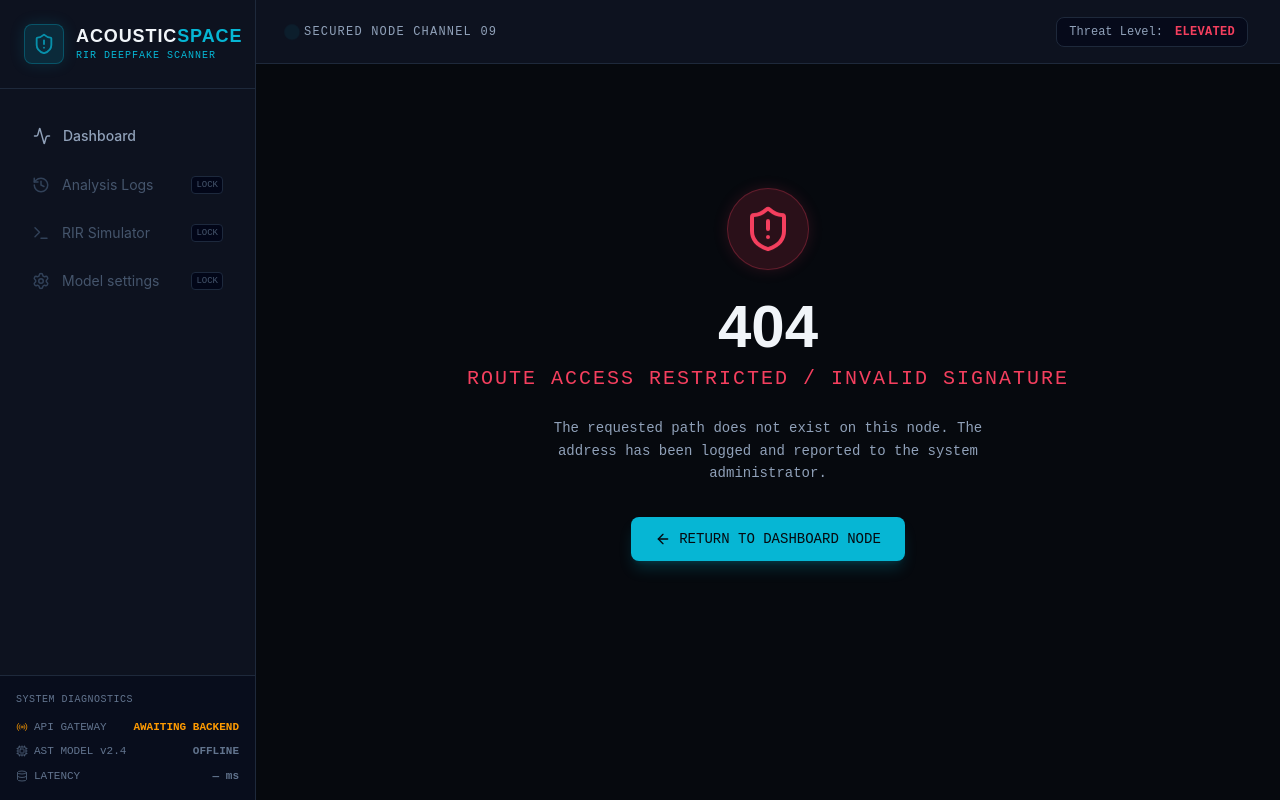
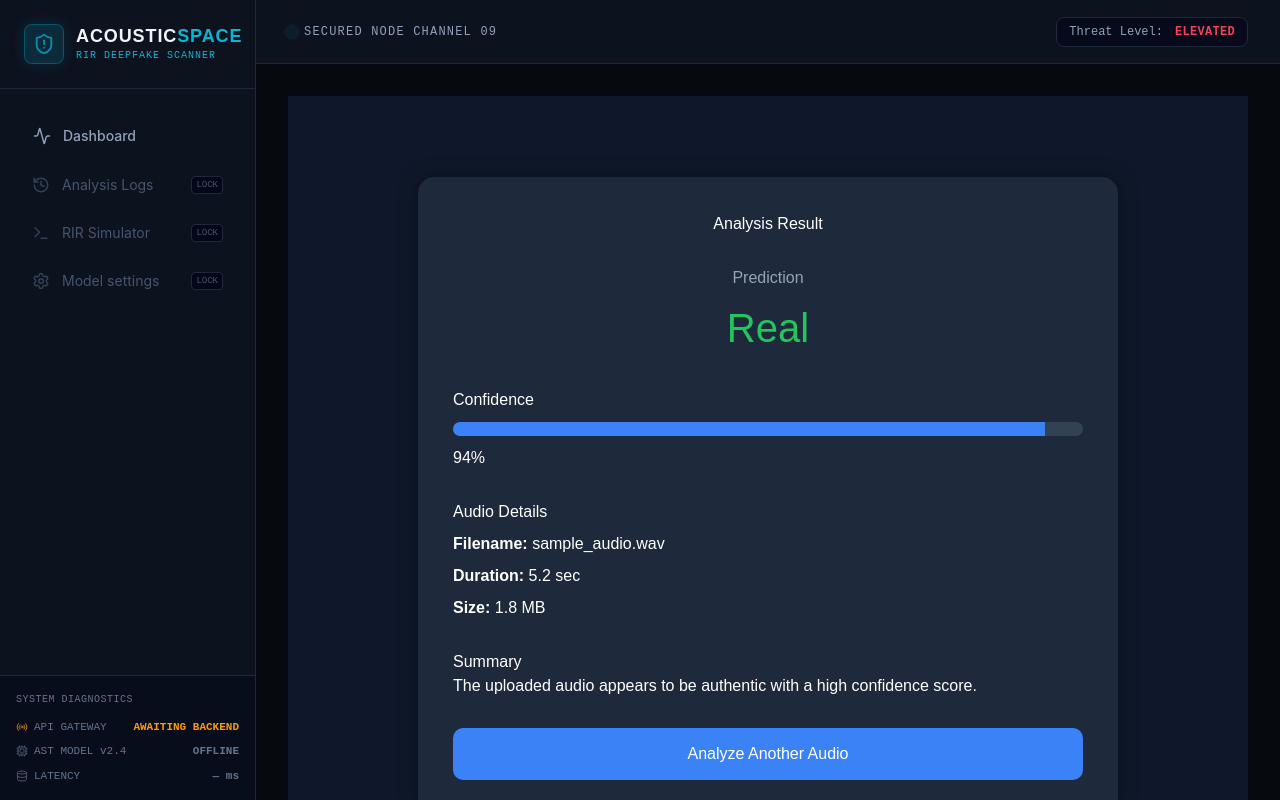
Before and after one commit to Subhamsojitra/AcousticSpace-Group-2, a React (Vite) app in the folder AcousticSpace/frontend/: page /results in a window 1280 px wide. Built offline with nearby package versions, Linux system fonts and the light colour scheme.

Commit message:
Add Results page UI

```diff
--- a/AcousticSpace/frontend/src/App.jsx
+++ b/AcousticSpace/frontend/src/App.jsx
@@ -2,6 +2,7 @@ import React from 'react';
 import { BrowserRouter as Router, Routes, Route } from 'react-router-dom';
 import DashboardLayout from './layouts/DashboardLayout';
 import Dashboard from './pages/Dashboard';
+import Results from './pages/Results';
 import NotFound from './pages/NotFound';
 
 function App() {
@@ -10,6 +11,7 @@ function App() {
       <DashboardLayout>
         <Routes>
           <Route path="/" element={<Dashboard />} />
+          <Route path="/results" element={<Results />} />
           <Route path="*" element={<NotFound />} />
         </Routes>
       </DashboardLayout>
--- /dev/null
+++ b/AcousticSpace/frontend/src/pages/Results.css
@@ -0,0 +1,86 @@
+.results-container {
+  min-height: 100vh;
+  display: flex;
+  justify-content: center;
+  align-items: center;
+  background: #0f172a;
+  padding: 40px;
+  font-family: Arial, Helvetica, sans-serif;
+}
+
+.result-card {
+  width: 700px;
+  background: #1e293b;
+  color: white;
+  padding: 35px;
+  border-radius: 16px;
+  box-shadow: 0 0 20px rgba(0, 0, 0, 0.35);
+}
+
+.result-card h1 {
+  text-align: center;
+  margin-bottom: 30px;
+}
+
+.prediction {
+  text-align: center;
+}
+
+.label {
+  color: #94a3b8;
+  display: block;
+  margin-bottom: 8px;
+}
+
+.real {
+  color: #22c55e;
+  font-size: 40px;
+}
+
+.fake {
+  color: #ef4444;
+  font-size: 40px;
+}
+
+.confidence {
+  margin-top: 30px;
+}
+
+.progress-bar {
+  width: 100%;
+  height: 14px;
+  background: #334155;
+  border-radius: 8px;
+  overflow: hidden;
+  margin: 10px 0;
+}
+
+.progress {
+  height: 100%;
+  background: #3b82f6;
+}
+
+.details,
+.summary {
+  margin-top: 30px;
+}
+
+.details p {
+  margin: 8px 0;
+}
+
+button {
+  width: 100%;
+  margin-top: 30px;
+  padding: 14px;
+  background: #3b82f6;
+  color: white;
+  border: none;
+  border-radius: 10px;
+  font-size: 16px;
+  cursor: pointer;
+}
+
+button:hover {
+  background: #2563eb;
+}
--- /dev/null
+++ b/AcousticSpace/frontend/src/pages/Results.jsx
@@ -0,0 +1,73 @@
+import "./Results.css";
+
+const Results = () => {
+  const result = {
+    prediction: "Real",
+    confidence: 94,
+    filename: "sample_audio.wav",
+    duration: "5.2 sec",
+    size: "1.8 MB",
+  };
+
+  return (
+    <div className="results-container">
+      <div className="result-card">
+        <h1>Analysis Result</h1>
+
+        <div className="prediction">
+          <span className="label">Prediction</span>
+
+          <h2
+            className={
+              result.prediction === "Real" ? "real" : "fake"
+            }
+          >
+            {result.prediction}
+          </h2>
+        </div>
+
+        <div className="confidence">
+          <p>Confidence</p>
+
+          <div className="progress-bar">
+            <div
+              className="progress"
+              style={{ width: `${result.confidence}%` }}
+            ></div>
+          </div>
+
+          <span>{result.confidence}%</span>
+        </div>
+
+        <div className="details">
+          <h3>Audio Details</h3>
+
+          <p>
+            <strong>Filename:</strong> {result.filename}
+          </p>
+
+          <p>
+            <strong>Duration:</strong> {result.duration}
+          </p>
+
+          <p>
+            <strong>Size:</strong> {result.size}
+          </p>
+        </div>
+
+        <div className="summary">
+          <h3>Summary</h3>
+
+          <p>
+            The uploaded audio appears to be authentic with a high confidence
+            score.
+          </p>
+        </div>
+
+        <button>Analyze Another Audio</button>
+      </div>
+    </div>
+  );
+};
+
+export default Results;
```
